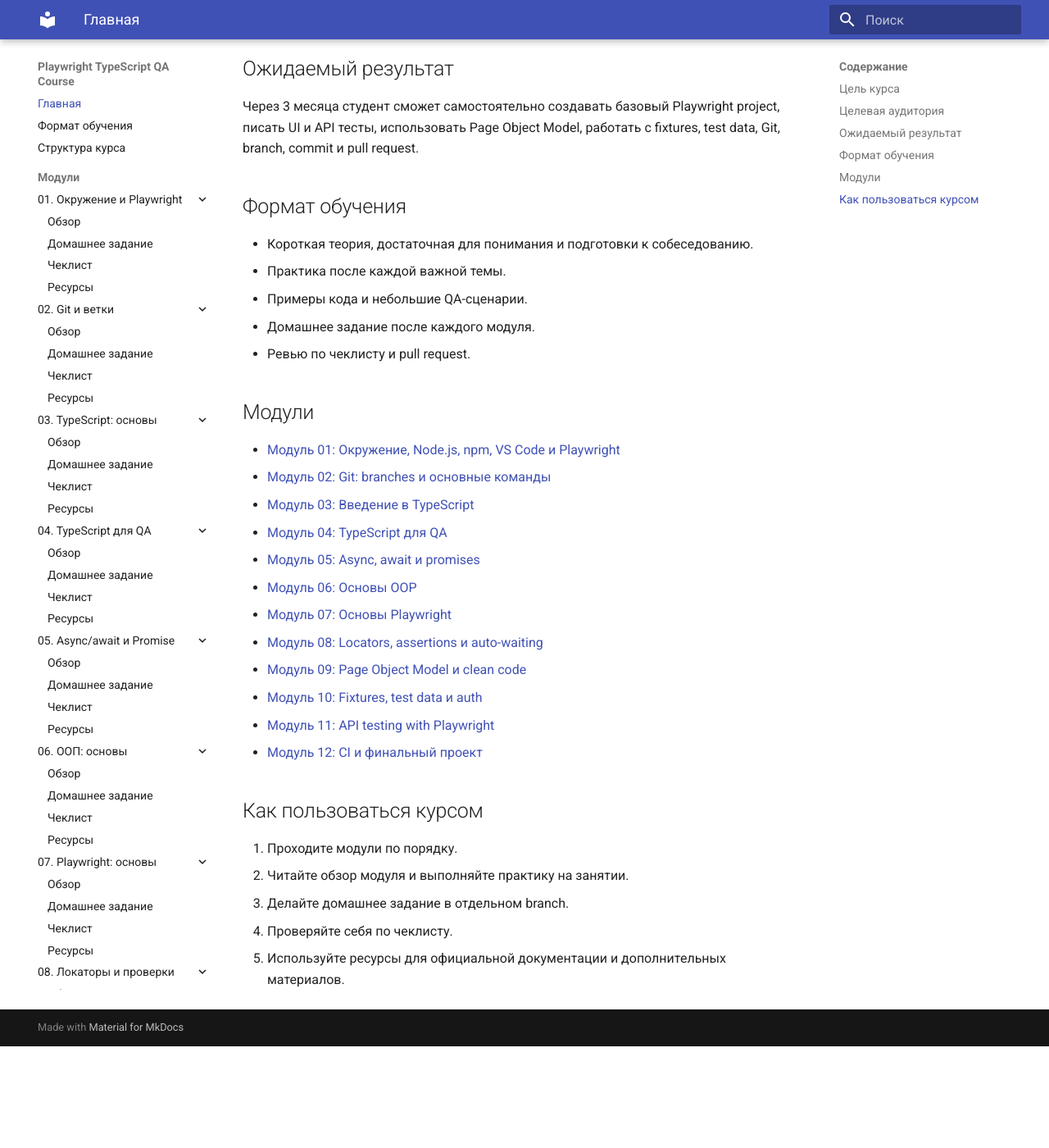
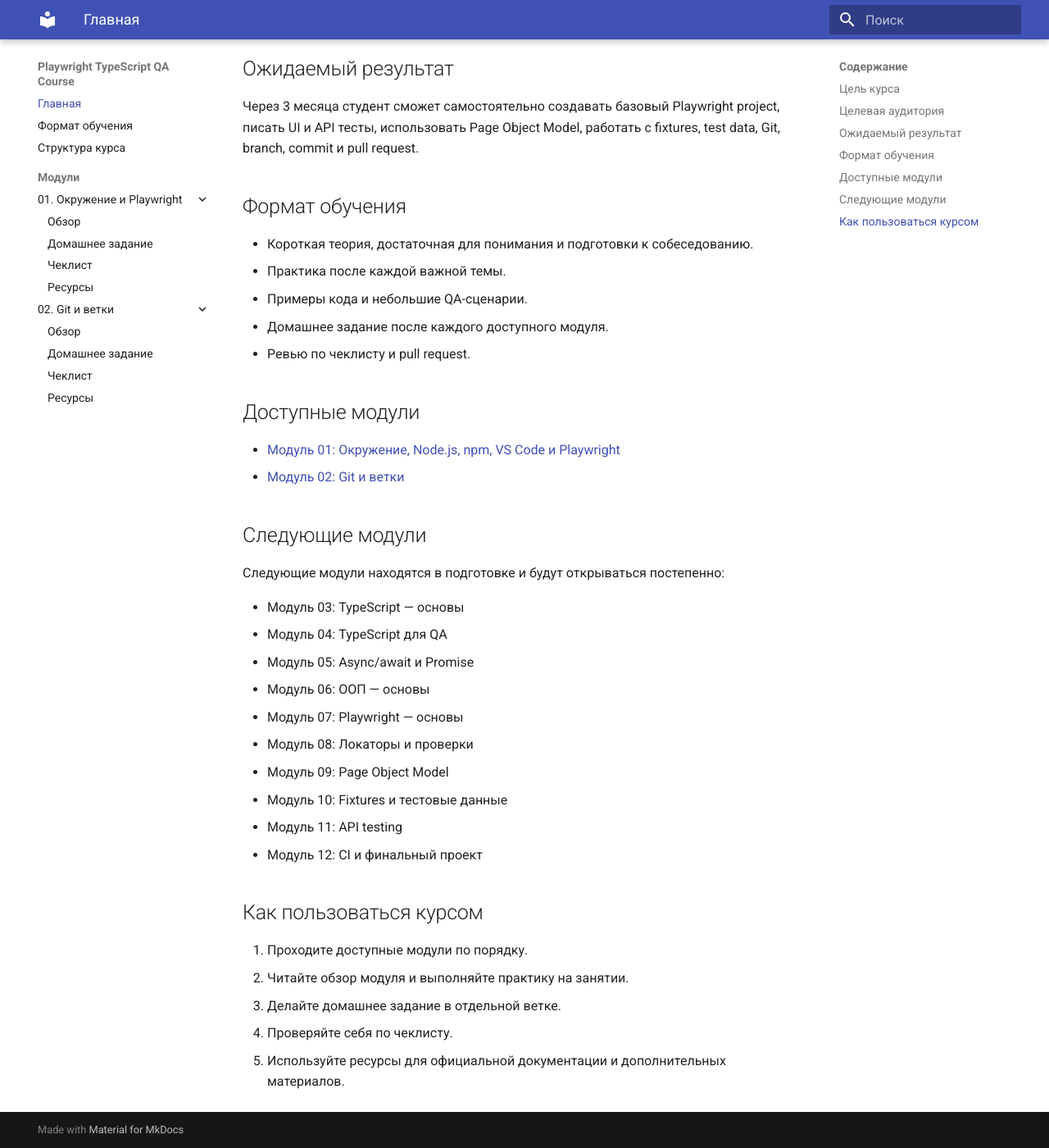
Before and after one commit to EugeneChirkun/Playwright-Typescript-QA-Course, an MkDocs documentation site: the page built from docs/index.md, in a window 1280 px wide and 1400 px high, scrolled down 398 px. Shown: the whole window at 82% size. Built offline with MkDocs 1.6.1 and Material for MkDocs 9.7.7, drawn with Linux system fonts in a browser that asks for light colours; before the commit the page ends 1674 px from its top, so only the background shows below that.

Commit message:
Hide unfinished modules from navigation

```diff
--- a/docs/index.md
+++ b/docs/index.md
@@ -17,28 +17,33 @@
 - Короткая теория, достаточная для понимания и подготовки к собеседованию.
 - Практика после каждой важной темы.
 - Примеры кода и небольшие QA-сценарии.
-- Домашнее задание после каждого модуля.
+- Домашнее задание после каждого доступного модуля.
 - Ревью по чеклисту и pull request.
 
-## Модули
+## Доступные модули
 
-- [Модуль 01: Окружение, Node.js, npm, VS Code и Playwright](modules/01-environment-node-npm-vscode-playwright/)
-- [Модуль 02: Git: branches и основные команды](modules/02-git-branches-main-commands/)
-- [Модуль 03: Введение в TypeScript](modules/03-typescript-introduction/)
-- [Модуль 04: TypeScript для QA](modules/04-typescript-for-qa/)
-- [Модуль 05: Async, await и promises](modules/05-async-await-promises/)
-- [Модуль 06: Основы OOP](modules/06-oop-basics/)
-- [Модуль 07: Основы Playwright](modules/07-playwright-basics/)
-- [Модуль 08: Locators, assertions и auto-waiting](modules/08-locators-assertions-auto-waiting/)
-- [Модуль 09: Page Object Model и clean code](modules/09-page-object-model-clean-code/)
-- [Модуль 10: Fixtures, test data и auth](modules/10-fixtures-test-data-auth/)
-- [Модуль 11: API testing with Playwright](modules/11-api-testing-with-playwright/)
-- [Модуль 12: CI и финальный проект](modules/12-ci-final-project/)
+- [Модуль 01: Окружение, Node.js, npm, VS Code и Playwright](modules/01-environment-node-npm-vscode-playwright/index.md)
+- [Модуль 02: Git и ветки](modules/02-git-branches-main-commands/index.md)
+
+## Следующие модули
+
+Следующие модули находятся в подготовке и будут открываться постепенно:
+
+- Модуль 03: TypeScript — основы
+- Модуль 04: TypeScript для QA
+- Модуль 05: Async/await и Promise
+- Модуль 06: ООП — основы
+- Модуль 07: Playwright — основы
+- Модуль 08: Локаторы и проверки
+- Модуль 09: Page Object Model
+- Модуль 10: Fixtures и тестовые данные
+- Модуль 11: API testing
+- Модуль 12: CI и финальный проект
 
 ## Как пользоваться курсом
 
-1. Проходите модули по порядку.
+1. Проходите доступные модули по порядку.
 2. Читайте обзор модуля и выполняйте практику на занятии.
-3. Делайте домашнее задание в отдельном branch.
+3. Делайте домашнее задание в отдельной ветке.
 4. Проверяйте себя по чеклисту.
 5. Используйте ресурсы для официальной документации и дополнительных материалов.
--- a/mkdocs.yml
+++ b/mkdocs.yml
@@ -27,53 +27,3 @@ nav:
         - 'Домашнее задание': 'modules/02-git-branches-main-commands/homework.md'
         - 'Чеклист': 'modules/02-git-branches-main-commands/checklist.md'
         - 'Ресурсы': 'modules/02-git-branches-main-commands/resources.md'
-    - '03. TypeScript: основы':
-        - 'Обзор': 'modules/03-typescript-introduction/index.md'
-        - 'Домашнее задание': 'modules/03-typescript-introduction/homework.md'
-        - 'Чеклист': 'modules/03-typescript-introduction/checklist.md'
-        - 'Ресурсы': 'modules/03-typescript-introduction/resources.md'
-    - '04. TypeScript для QA':
-        - 'Обзор': 'modules/04-typescript-for-qa/index.md'
-        - 'Домашнее задание': 'modules/04-typescript-for-qa/homework.md'
-        - 'Чеклист': 'modules/04-typescript-for-qa/checklist.md'
-        - 'Ресурсы': 'modules/04-typescript-for-qa/resources.md'
-    - '05. Async/await и Promise':
-        - 'Обзор': 'modules/05-async-await-promises/index.md'
-        - 'Домашнее задание': 'modules/05-async-await-promises/homework.md'
-        - 'Чеклист': 'modules/05-async-await-promises/checklist.md'
-        - 'Ресурсы': 'modules/05-async-await-promises/resources.md'
-    - '06. ООП: основы':
-        - 'Обзор': 'modules/06-oop-basics/index.md'
-        - 'Домашнее задание': 'modules/06-oop-basics/homework.md'
-        - 'Чеклист': 'modules/06-oop-basics/checklist.md'
-        - 'Ресурсы': 'modules/06-oop-basics/resources.md'
-    - '07. Playwright: основы':
-        - 'Обзор': 'modules/07-playwright-basics/index.md'
-        - 'Домашнее задание': 'modules/07-playwright-basics/homework.md'
-        - 'Чеклист': 'modules/07-playwright-basics/checklist.md'
-        - 'Ресурсы': 'modules/07-playwright-basics/resources.md'
-    - '08. Локаторы и проверки':
-        - 'Обзор': 'modules/08-locators-assertions-auto-waiting/index.md'
-        - 'Домашнее задание': 'modules/08-locators-assertions-auto-waiting/homework.md'
-        - 'Чеклист': 'modules/08-locators-assertions-auto-waiting/checklist.md'
-        - 'Ресурсы': 'modules/08-locators-assertions-auto-waiting/resources.md'
-    - '09. Page Object Model':
-        - 'Обзор': 'modules/09-page-object-model-clean-code/index.md'
-        - 'Домашнее задание': 'modules/09-page-object-model-clean-code/homework.md'
-        - 'Чеклист': 'modules/09-page-object-model-clean-code/checklist.md'
-        - 'Ресурсы': 'modules/09-page-object-model-clean-code/resources.md'
-    - '10. Fixtures и тестовые данные':
-        - 'Обзор': 'modules/10-fixtures-test-data-auth/index.md'
-        - 'Домашнее задание': 'modules/10-fixtures-test-data-auth/homework.md'
-        - 'Чеклист': 'modules/10-fixtures-test-data-auth/checklist.md'
-        - 'Ресурсы': 'modules/10-fixtures-test-data-auth/resources.md'
-    - '11. API testing':
-        - 'Обзор': 'modules/11-api-testing-with-playwright/index.md'
-        - 'Домашнее задание': 'modules/11-api-testing-with-playwright/homework.md'
-        - 'Чеклист': 'modules/11-api-testing-with-playwright/checklist.md'
-        - 'Ресурсы': 'modules/11-api-testing-with-playwright/resources.md'
-    - '12. CI и финальный проект':
-        - 'Обзор': 'modules/12-ci-final-project/index.md'
-        - 'Домашнее задание': 'modules/12-ci-final-project/homework.md'
-        - 'Чеклист': 'modules/12-ci-final-project/checklist.md'
-        - 'Ресурсы': 'modules/12-ci-final-project/resources.md'
```
